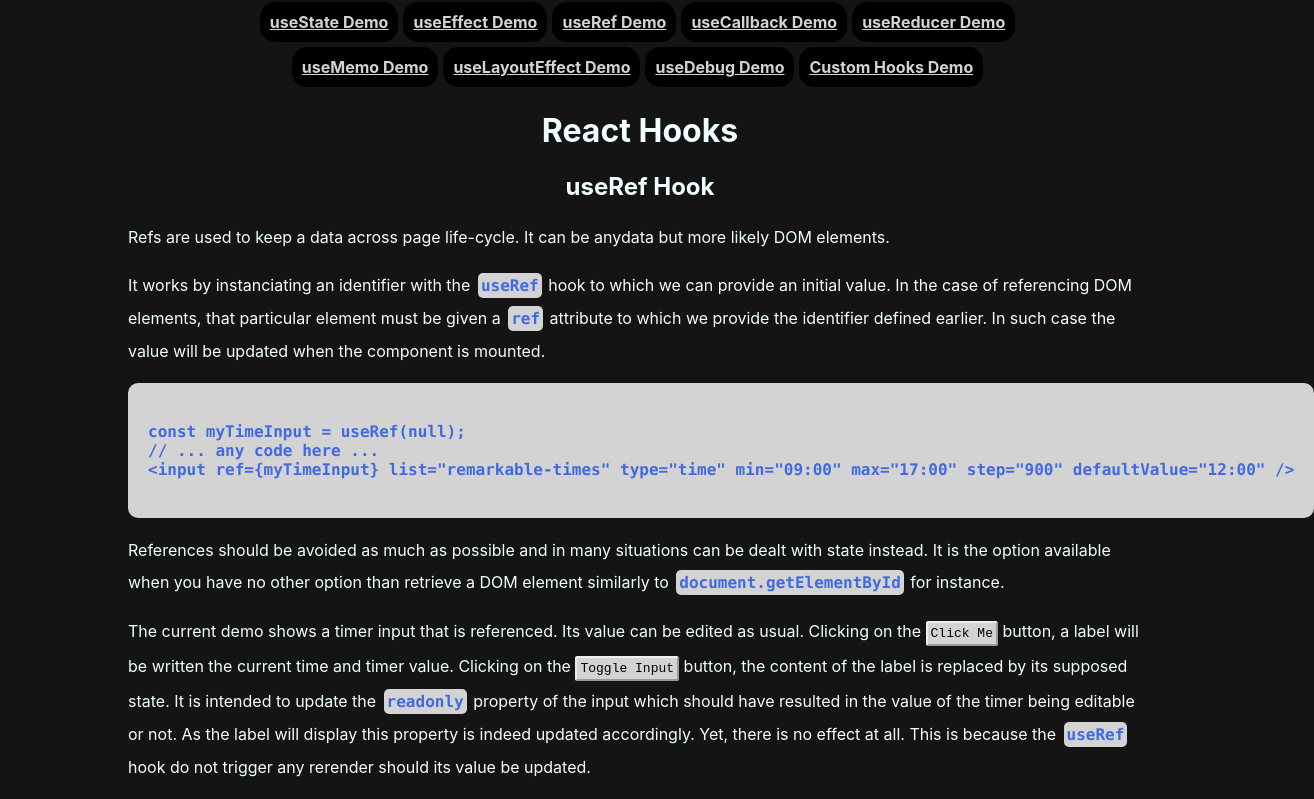
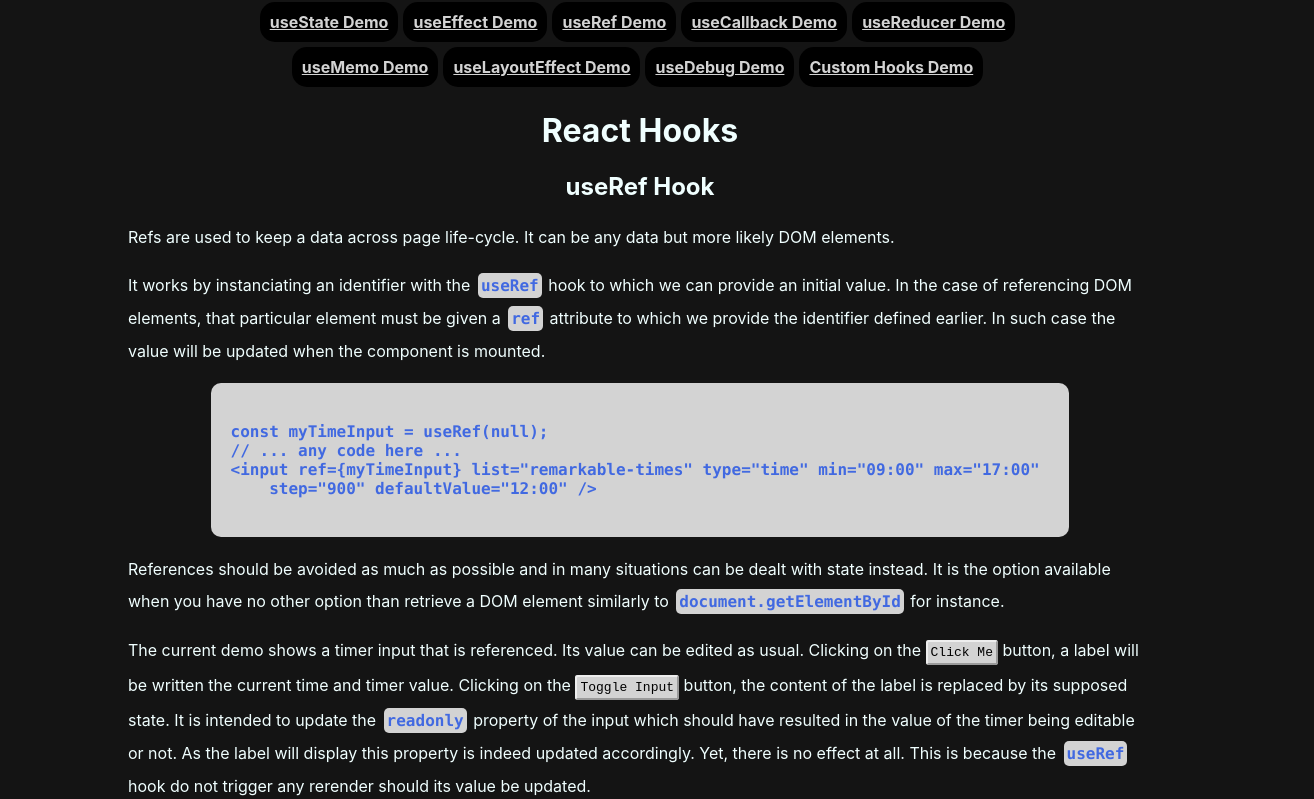
Before and after one commit to UchiTesting/UT-React-Hooks, a React (Create React App) app: page /use-ref in a window 1280 px wide. Shown: the top 799 px of the page, 1314 px wide, since content can reach past the window. Built offline with nearby package versions, Linux system fonts and the light colour scheme.

Commit message:
Fixed a typo and changed the snippet layout to be smaller

```diff
--- a/src/components/UseRefDemo.jsx
+++ b/src/components/UseRefDemo.jsx
@@ -23,13 +23,14 @@
 
     return (<div>
         <h2>useRef Hook</h2>
-        <p>Refs are used to keep a data  across page life-cycle. It can be anydata but more likely DOM elements.</p>
+        <p>Refs are used to keep a data  across page life-cycle. It can be any data but more likely DOM elements.</p>
         <p>It works by instanciating an identifier with the <code>useRef</code> hook to which we can provide an initial value. In the case of referencing DOM elements, that particular element must be given a <code>ref</code> attribute to which we provide the identifier defined earlier. In such case the value will be updated when the component is mounted.</p>
 
         <pre><code>{`
 const myTimeInput = useRef(null);
 // ... any code here ...
-<input ref={myTimeInput} list="remarkable-times" type="time" min="09:00" max="17:00" step="900" defaultValue="12:00" />
+<input ref={myTimeInput} list="remarkable-times" type="time" min="09:00" max="17:00"
+    step="900" defaultValue="12:00" />
             `}</code></pre>
 
         <p>References should be avoided as much as possible and in many situations can be dealt with state instead. It is the option available when you have no other option than retrieve a DOM element similarly to <code>document.getElementById</code> for instance.</p>
```
